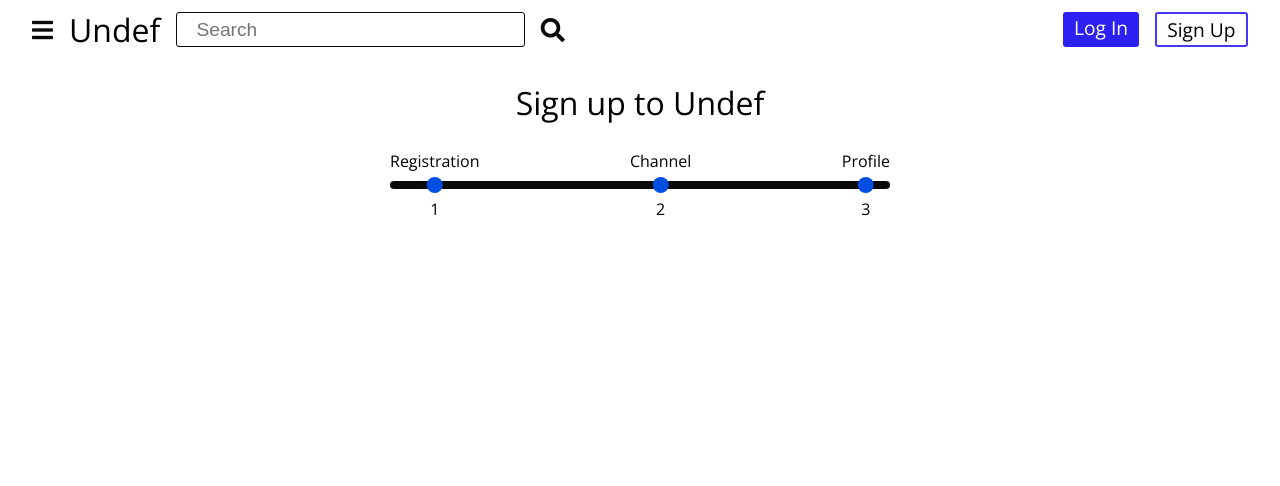
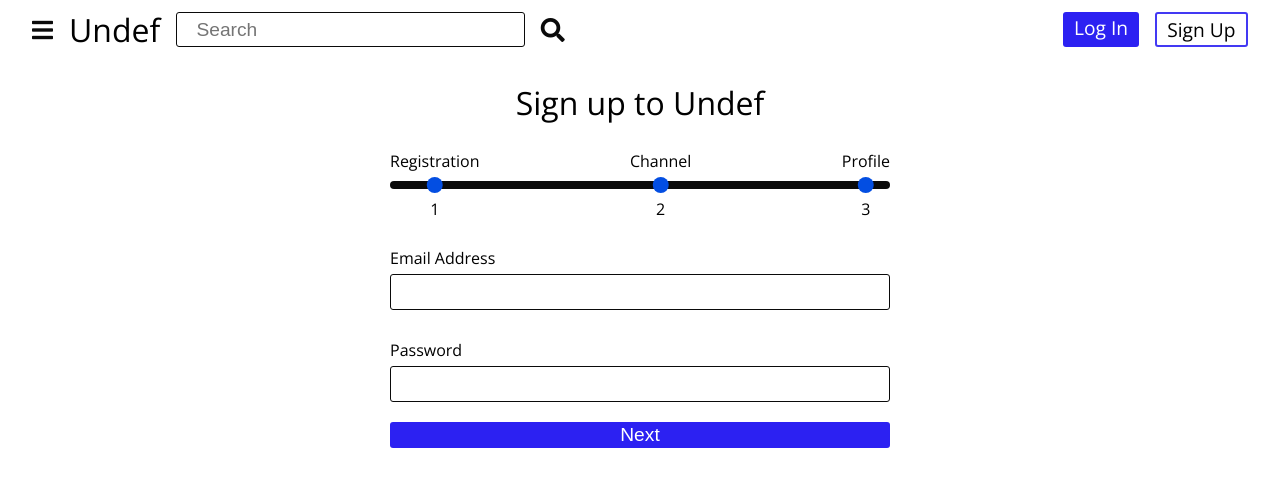
Before and after one commit to IsolatedLun/Undef, a React (Vite) app in the folder frontend/: page /auth/sign-up in a window 1280 px wide. Shown: the top 486 px of the page. Built offline with nearby package versions, Linux system fonts and the light colour scheme.

Commit message:
Overhauled multi forms

```diff
--- a/frontend/src/components/auth/SignUp.tsx
+++ b/frontend/src/components/auth/SignUp.tsx
@@ -1,7 +1,9 @@
 import React, { useState } from 'react'
 import MultiForm from '../combines/MultiForm'
+import Button from '../modules/Button';
+import Form from '../modules/Form';
 import FormCompletion, { INF_FomrCompletion } from '../modules/FormCompletion'
-import InputPart from '../modules/inputs/InputPart';
+import InputPart, { INF_InputPart } from '../modules/inputs/InputPart';
 
 interface NewUser {
   email_address: string;
@@ -24,15 +26,44 @@ const SignUp = () => {
       { text: 'Profile', idx: 3 },
     ]
 
+  const registerElements: JSX.Element[] =
+  [
+    <InputPart props={{id: 'email', label: 'Email Address',
+      inputData: {name: 'email', type: 'email', realType: 'email'}}} />,
+    <InputPart props={{id: 'password', label: 'Password',
+    inputData: {name: 'password', type: 'password', realType: 'password'}}} />,
+    <Button props={{ content: 'Next', action: () => setIndex(index + 1), default: true,
+      modifiers: 'w--100' }} />,
+  ]
+
+  const channelElements: JSX.Element[] =
+  [
+    <InputPart props={{id: 'channel-banner', label: 'Channel Banner',
+      inputData: {name: 'banner', type: 'file', realType: 'file'}}} />,
+    <InputPart props={{id: 'description', label: 'Channel Descritpion',
+    inputData: {name: 'channel__description', type: 'text', realType: 'string'}}} />,
+    <Button props={{ content: 'Next', action: () => setIndex(index + 1), default: true,
+      modifiers: 'w--100' }} />,
+  ]
+
+  const els = [
+
+    <Button props={{ content: 'test2', action: () => null }} />
+  ]
+
+  const registerForm = <Form props={{ id: '0', setter: setNewUser, data: newUser,
+    children: registerElements }} />
+
+    const channelForm = <Form props={{ id: '1', setter: setNewUser, data: newUser,
+    children: channelElements }} />
+
   return (
     <form className="auth-form-container form__container">
       <h1 className='form__head txt--center'>Sign up to Undef</h1>
         <FormCompletion currIdx={index}
           completions={completions} />
 
-
-
-        <MultiForm forms={[]} index={index} setter={setIndex} />
+        <MultiForm forms={[registerForm, channelForm]} index={index} indexFunc={setIndex} />
     </form>
   )
 }
--- a/frontend/src/components/combines/MultiForm.tsx
+++ b/frontend/src/components/combines/MultiForm.tsx
@@ -1,16 +1,29 @@
 import React, { useEffect, useState } from 'react'
 import Button from '../modules/Button'
 
-const MultiForm = ({ forms, index, setter } : { forms: JSX.Element[], index: number, setter: Function }) => {
+const MultiForm = ({ forms, index, indexFunc } : { forms: JSX.Element[], index: number, indexFunc: Function }) => {
 
   useEffect(() => {
+    document.querySelectorAll('.multiform__form').forEach(form => {
+      const formIdx: number = Number(form.getAttribute('data-idx'));
+      let formEL = form as HTMLElement;
 
-  }), []
+      if(formIdx !== index)
+        formEL.style.display = 'none';
+      else
+        formEL.style.display = 'flex';
+    })
+  }, [index])
 
   return (
     <>
+    {
+      forms
+    }
+
     { index > 0 &&
-      <Button props={{ action: () => setter(index - 1), default: true, content: 'Back' }} />
+      <Button props={{ action: () => indexFunc(index - 1), default: true, content: 'Back',
+      modifiers: 'mt--1' }} />
     }
     </>
   )
--- a/frontend/src/components/modules/Button.tsx
+++ b/frontend/src/components/modules/Button.tsx
@@ -4,10 +4,12 @@ import { focusElement } from "../funcs/utilFuncs";
 interface ButtonProps {
     id?: string;
     content: string;
-    action?: Function | void; // Execute function on click
+    action: Function; // Execute function on click
+
     params?: any | object;
     isIcon?: boolean;
     cls?: string;
+    modifiers?: string;
     default?: boolean;
     tooltip?: string;
     contextMenu ?: JSX.Element;
@@ -37,7 +39,7 @@ const Button = ({ props } : { props: ButtonProps }) => {
       props.isIcon = false;
 
     if(props.cls === undefined && props.default) {
-      props.cls = props.isIcon ? 'button--icon' : 'button--primary'
+      props.cls = props.isIcon ? 'button--icon' : 'button--primary';
     }
 
     if(props.contextMenu !== undefined) {
@@ -47,9 +49,12 @@ const Button = ({ props } : { props: ButtonProps }) => {
     if(props.params === undefined)
       props.params = []
 
+    if(props.modifiers)
+      props.cls = `${props.cls} ${props.modifiers}`;
+
   return(
       <button
-        onClick={(e) => props.action !== undefined ? props.action(e, ...props.params) : null}
+        onClick={(e) => { e.preventDefault(); props.action(e, ...props.params) }}
 
         id={props.id}
 
@@ -59,7 +64,7 @@ const Button = ({ props } : { props: ButtonProps }) => {
         }}
 
         className={`${props.cls} ${props.isIcon === true && 'fa'}
-          ${props.tooltip && 'tooltip btn--tooltip'} ${props.extraAfter && 'show--after mb--015'}`}
+          ${props.tooltip ? 'tooltip btn--tooltip' : ''} ${props.extraAfter ?'show--after mb--015' : ''}`}
 
         aria-label={props.tooltip}
         data-tooltip={props.tooltip}
--- a/frontend/src/components/modules/Form.tsx
+++ b/frontend/src/components/modules/Form.tsx
@@ -1,19 +1,17 @@
 import React from 'react'
-import { INF_Input_State } from './inputs/Input'
+import { INF_Input_State, InputState } from './inputs/Input'
 import InputPart, { INF_InputPart } from './inputs/InputPart'
 
-interface INF_Form extends INF_Input_State {
+interface INF_Form extends InputState {
     id: string;
-    inputPartsData: INF_InputPart[];
+    children: JSX.Element[];
 }
 
 const Form = ({ props } : { props: INF_Form }) => {
   return (
-      <div id={'form-' + props.id}>
+      <div className='multiform__form' id={'form-' + props.id} data-idx={props.id}>
           {
-              props.inputPartsData.map(inputPart => (
-                  <InputPart props={{ ...inputPart, setter: props.setter, data: props.data }} />
-              ))
+              props.children
           }
       </div>
   )
--- a/frontend/src/components/modules/inputs/Input.tsx
+++ b/frontend/src/components/modules/inputs/Input.tsx
@@ -12,8 +12,8 @@ export interface INF_Input {
 }
 
 export interface InputState {
-  setter: Function;
-  data: any;
+  setter?: Function;
+  data?: any;
 }
 
 export interface INF_Input_State extends InputState, INF_Input {}
--- a/frontend/src/components/modules/inputs/InputPart.tsx
+++ b/frontend/src/components/modules/inputs/InputPart.tsx
@@ -1,11 +1,11 @@
 import React from 'react'
 import { createStructuredSelector } from 'reselect'
 import { changeTime } from '../../funcs/videoPlayerFuncs'
-import Input, { INF_Input, INF_Input_State } from './Input'
+import Input, { INF_Input, InputState } from './Input'
 
-export interface INF_InputPart extends INF_Input_State {
+export interface INF_InputPart extends InputState {
     id: string;
-    inputData: INF_Input;
+    inputData: INF_Input
     label: string;
 }
 
@@ -13,7 +13,10 @@ const InputPart = ({ props } : { props: INF_InputPart }) => {
   return (
     <div className="form__part" id={props.id + '-form-part'}>
         <label className='part__label'>{ props.label }</label>
-        <Input props={{ ...props.inputData, setter: props.setter, data: props.data }} />
+
+        <Input props={{ ...props.inputData, setter: props.setter,
+          data: props.data, id: props.id + '-input' }} />
+
         <ul className="part__help-list" id={props.id + '-help-list'}></ul>
     </div>
   )
--- a/frontend/src/css/forms.css
+++ b/frontend/src/css/forms.css
@@ -1,4 +1,5 @@
-.form__container > * {
+.form__container > *,
+.form__container .form__part {
     margin-block: 0.55em;
 }
 
@@ -11,6 +12,12 @@
     flex-direction: column;
     width: 100%;
     gap: 0.35em;
+}
+
+.multiform__form {
+    flex-direction: column;
+    gap: 0.35em;
+    margin-bottom: 2em;
 }
 
 .form__part .part__label {
--- a/frontend/src/css/utils.css
+++ b/frontend/src/css/utils.css
@@ -104,3 +104,7 @@
 .w--40 {
     width: 40%;
 }
+
+.w--100 {
+    width: 100%;
+}
```
Also changed, not shown: frontend/index.css.
